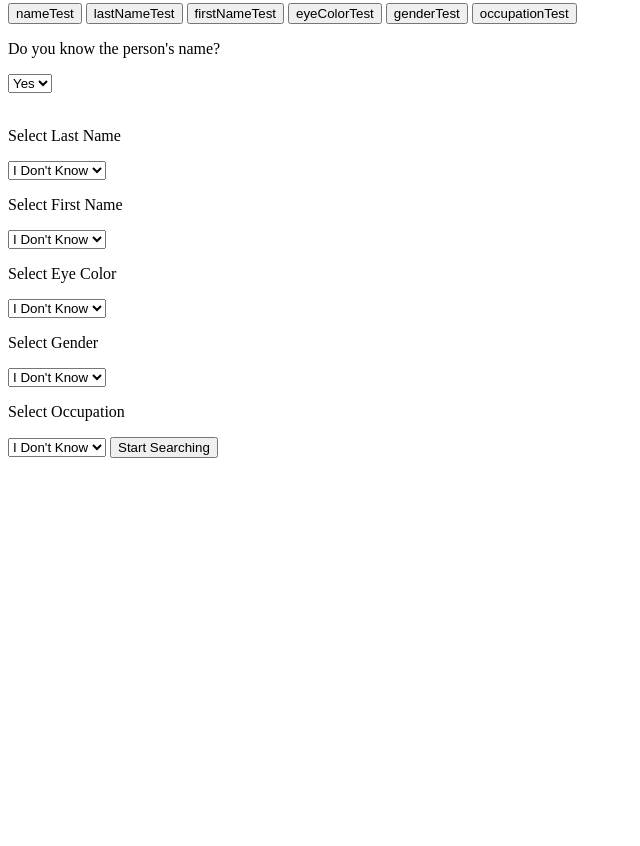
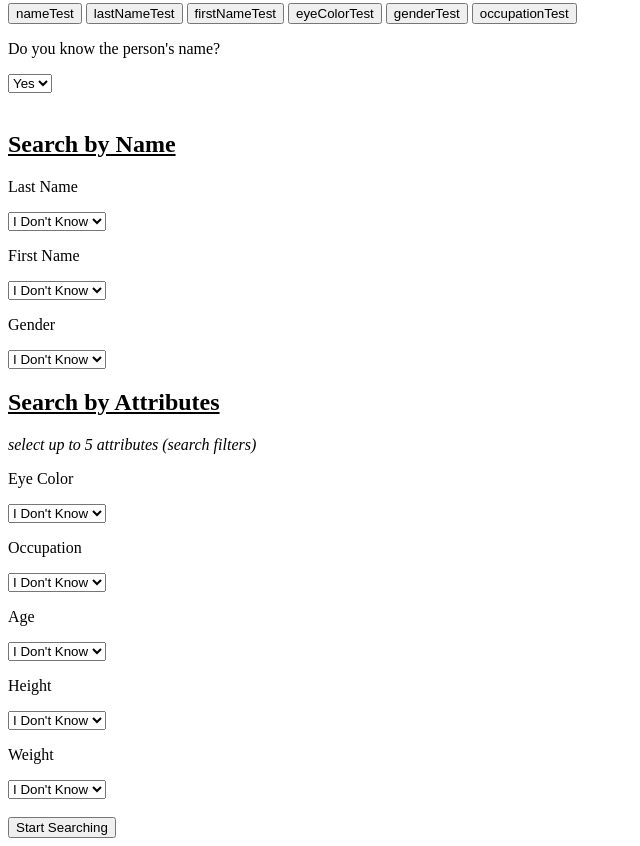
Before and after one commit to dstoj1/MostWanted, a plain HTML site: page index.html in a window 1280 px wide. Shown: the part 515-1361 px from the top of the page, without its empty margins (0-640 px from the left). Before the commit the page ends 981 px from the top, so only its background shows below. Drawn offline with Linux system fonts and the light colour scheme.

Commit message:
button reorganization

```diff
--- a/index.html
+++ b/index.html
@@ -74,7 +74,8 @@
                <option value = "yes">Yes</option>
                <option value = "no">No</option>
              </select><br><br>
-           <p class="label">Select Last Name</p>
+          <h2><u>Search by Name</u></h2>
+           <p class="label">Last Name</p>
              <select id = "lastName">
                <option value = "idk">I Don't Know</option>
                <option value = "bob">Bob</option>
@@ -83,7 +84,7 @@
                <option value = "potatoo">Potatoo</option>
                <option value = "madden">Madden</option>
              </select>
-           <p class="label">Select First Name</p>
+           <p class="label">First Name</p>
              <select id = "firstName">
                <option value = "idk">I Don't Know</option>
                <option value = "billy">Billy</option>
@@ -109,7 +110,15 @@
                <option value = "ellen">Ellen</option>
                <option value = "joey">Joey</option>
              </select>
-             <p class="label">Select Eye Color</p>
+           <p class="label">Gender</p>
+             <select id = "gender">
+               <option value = "idk">I Don't Know</option>
+               <option value = "female">Female</option>
+               <option value = "male">Male</option>
+             </select>
+           <h2><u>Search by Attributes</u></h2>
+           		<i>select up to 5 attributes (search filters)</i>
+             <p class="label">Eye Color</p>
              <select id = "eyeColor">
                <option value = "idk">I Don't Know</option>
                <option value = "brown">Brown</option>
@@ -118,13 +127,7 @@
                <option value = "blue">Blue</option>
                <option value = "green">Green</option>
              </select>
-           <p class="label">Select Gender</p>
-             <select id = "gender">
-               <option value = "idk">I Don't Know</option>
-               <option value = "female">Female</option>
-               <option value = "male">Male</option>
-             </select>
-           <p class="label">Select Occupation</p>
+           <p class="label">Occupation</p>
              <select id = "occupation">
                <option value = "idk">I Don't Know</option>
                <option value = "programmer">Programmer</option>
@@ -137,6 +140,36 @@
                <option value = "assisstant">Assisstant</option>
                <option value = "politican">Politican</option>
              </select>
+           <p class="label">Age</p>
+             <select id = "age">
+               <option value = "idk">I Don't Know</option>
+               <option value = "30-39">30-39</option>
+               <option value = "40-49">40-49</option>
+               <option value = "50-59">50-59</option>
+               <option value = "60-69">60-69</option>
+               <option value = "70+">70+</option>
+             </select>
+			<p class="label">Height</p>
+             <select id = "height">
+               <option value = "idk">I Don't Know</option>
+               <option value = "<60">59 or less</option>
+               <option value = "60-64">60-64</option>
+               <option value = "65-69">65-69</option>
+               <option value = "70-74">70-74</option>
+               <option value = "75+">75+</option>
+             </select>
+            <p class="label">Weight</p>
+             <select id = "weight">
+               <option value = "idk">I Don't Know</option>
+               <option value = "<125">124 or less</option>
+               <option value = "125-149">125-149</option>
+               <option value = "150-199">150-199</option>
+               <option value = "200-249">200-249</option>
+               <option value = "250+">250+</option>
+             </select>
+             <br>
+             <br>
+
 
            <button onclick="app(data)">Start Searching</button>
       </div>
```
